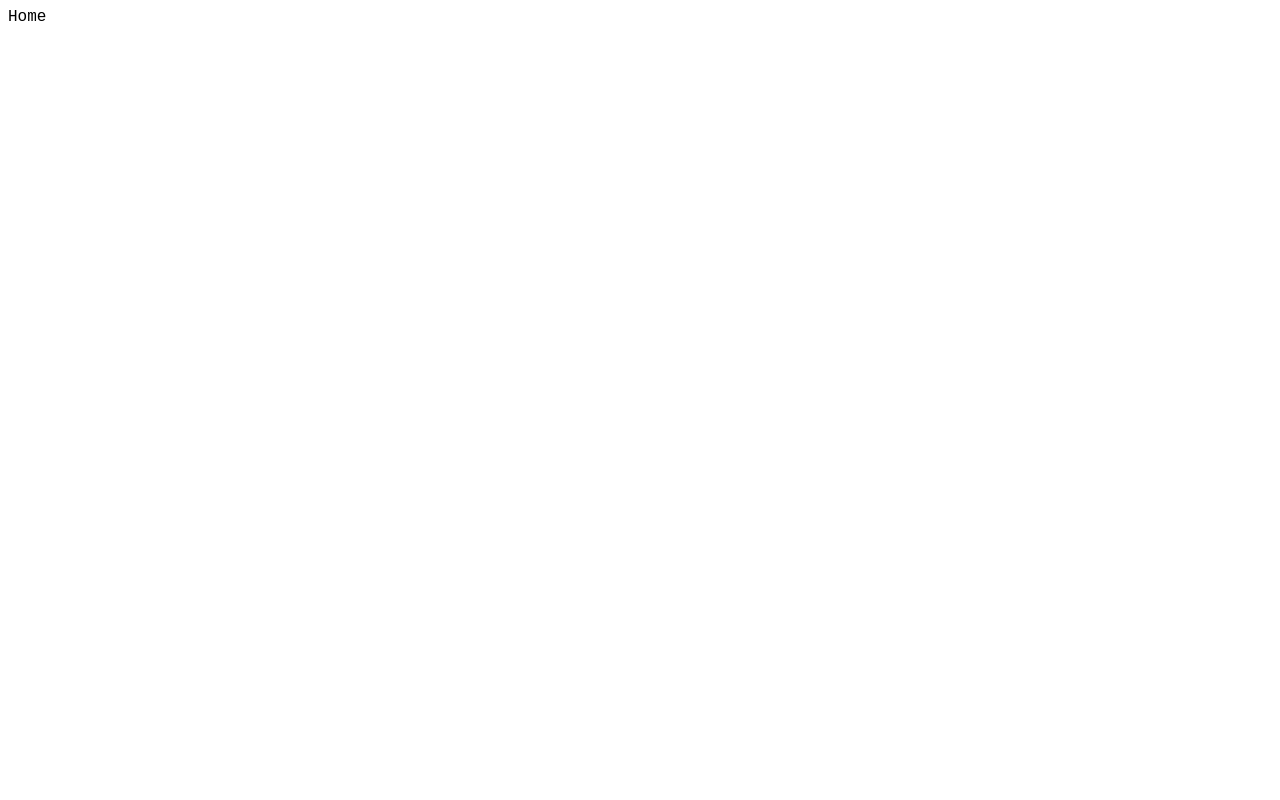
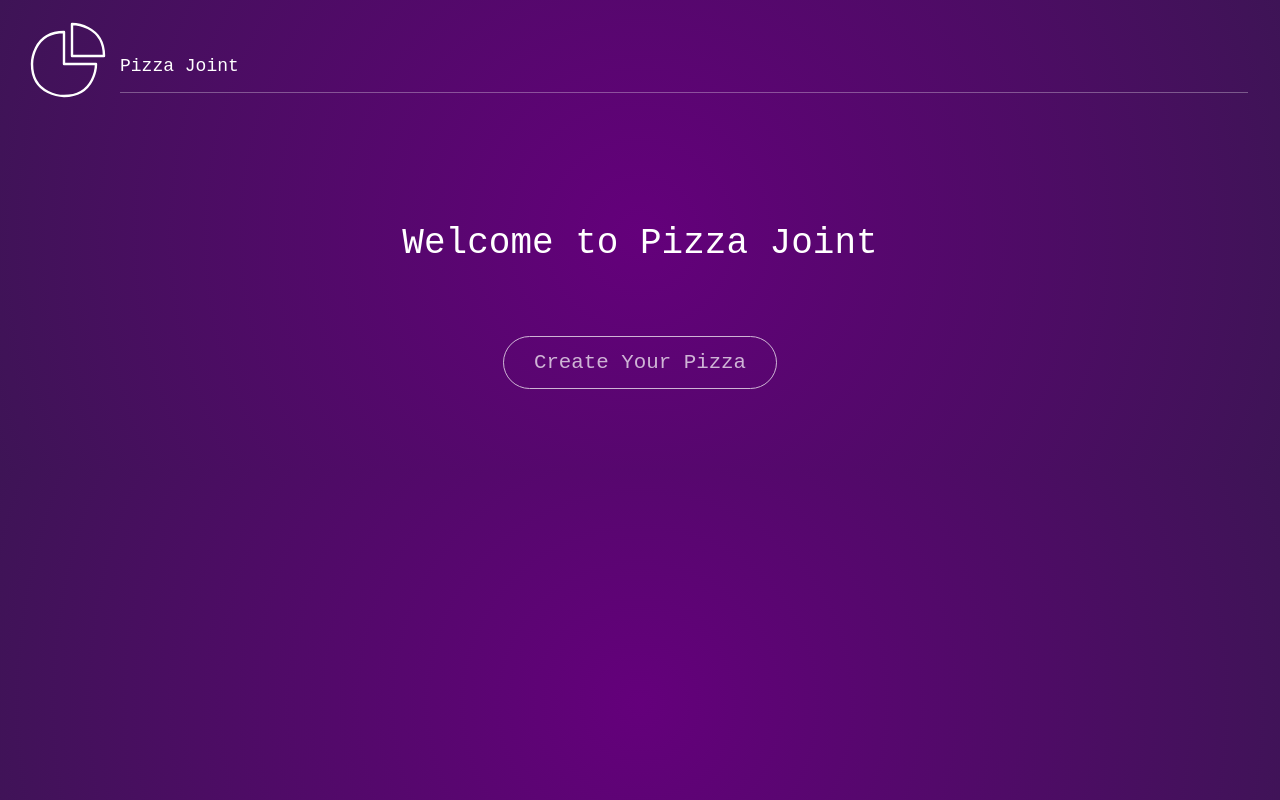
Before and after one commit to kaungmyatkyawtiti/PizzaJoint, a React (Vite) app: page / in a window 1280 px wide. Built offline with nearby package versions, Linux system fonts and the light colour scheme.

Commit message:
style(page): apply tailwind css

```diff
--- a/package.json
+++ b/package.json
@@ -10,10 +10,12 @@
     "preview": "vite preview"
   },
   "dependencies": {
+    "@tailwindcss/vite": "^4.1.12",
     "motion": "^12.23.12",
     "react": "^19.1.1",
     "react-dom": "^19.1.1",
-    "react-router-dom": "^7.8.1"
+    "react-router-dom": "^7.8.1",
+    "tailwindcss": "^4.1.12"
   },
   "devDependencies": {
     "@eslint/js": "^9.33.0",
--- /dev/null
+++ b/src/components/PizzaLogo.tsx
@@ -0,0 +1,19 @@
+export default function PizzaLogo() {
+  return (
+    <svg
+      className="w-[80px] overflow-visible stroke-white stroke-3"
+      style={{ strokeLinejoin: "round", strokeLinecap: "round" }}
+      xmlns="http://www.w3.org/2000/svg"
+      viewBox="0 0 100 100">
+      <path
+        fill="none"
+        d="M40 40 L80 40 C80 40 80 80 40 80 C40 80 0 80 0 40 C0 40 0 0 40 0Z"
+      />
+      <path
+        fill="none"
+        d="M50 30 L50 -10 C50 -10 90 -10 90 30 Z"
+      />
+    </svg>
+
+  )
+}
--- a/src/index.css
+++ b/src/index.css
@@ -1,5 +1,25 @@
+@import "tailwindcss";
+
 :root {
-  font-family: 'JetBrainsMono Nerd Font', monospace;
+  font-family: 'JetBrainsMono Nerd Font Mono', monospace;
   margin: 0;
   padding: 0;
 }
+
+body {
+  background: rgb(100, 0, 123);
+  background: radial-gradient(circle, rgba(100, 0, 123, 1) 0%, rgba(62, 20, 86, 1) 100%);
+  overflow: hidden;
+}
+
+button {
+  color: white;
+  padding: 10px 30px;
+  font-size: 1.3em;
+  background: transparent;
+  border-radius: 50px;
+  border: 1px solid white;
+  margin: 40px auto 0;
+  cursor: pointer;
+  opacity: 0.7;
+}
--- a/src/pages/Header.tsx
+++ b/src/pages/Header.tsx
@@ -1,7 +1,16 @@
+import PizzaLogo from '../components/PizzaLogo';
+
 export default function Header() {
   return (
-    <div>
-      Header
-    </div>
+    <header className='flex items-center p-8'>
+      <div className="logo">
+        <PizzaLogo />
+      </div>
+      <div className="grow ml-2 text-lg text-white">
+        <h1
+          className='border-b-1 border-b-white/30 pb-3'
+        >Pizza Joint</h1>
+      </div>
+    </header>
   )
 }
--- a/src/pages/Home.tsx
+++ b/src/pages/Home.tsx
@@ -1,7 +1,24 @@
+import { Link } from 'react-router-dom';
+import Header from './Header';
+
 export default function Home() {
   return (
     <div>
-      Home
+      <Header />
+      <div className="min-w-[800px] text-center my-10 py-10 text-white">
+        <h2
+          className='text-4xl mb-8'
+        >
+          Welcome to Pizza Joint
+        </h2>
+        <Link to="/base">
+          <button
+            className='text-white px-1 py-3 border-2 border-white mx-4 my-3'>
+            Create Your Pizza
+          </button>
+        </Link>
+      </div>
+
     </div>
   )
 }
--- a/vite.config.ts
+++ b/vite.config.ts
@@ -1,9 +1,13 @@
 import { defineConfig } from 'vite'
 import react from '@vitejs/plugin-react'
+import tailwindcss from '@tailwindcss/vite'
 
 // https://vite.dev/config/
 export default defineConfig({
-  plugins: [react()],
+  plugins: [
+    react(),
+    tailwindcss(),
+  ],
   server: {
     port: 3000,
     open: true,
```
Also changed, not shown: 1 other file (tests, documents, lock files or other folders).
